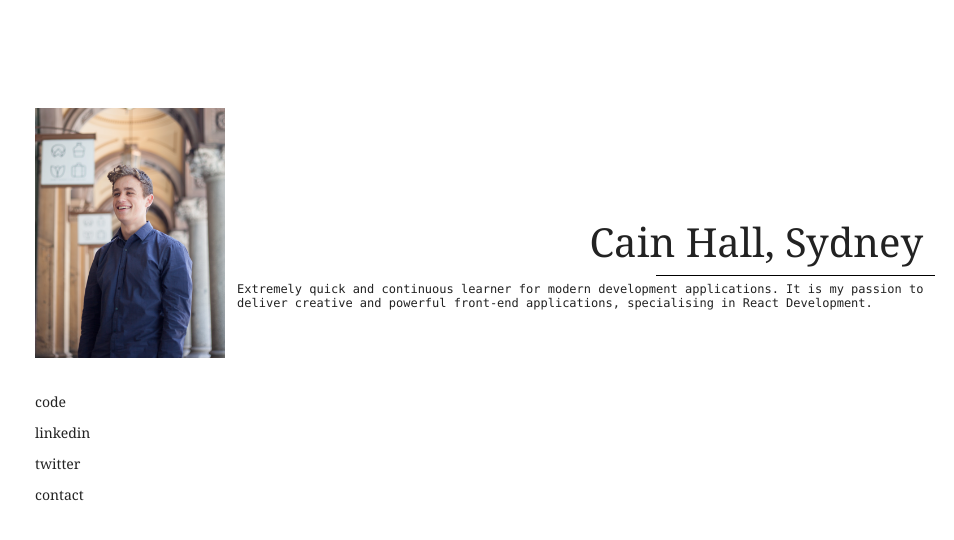
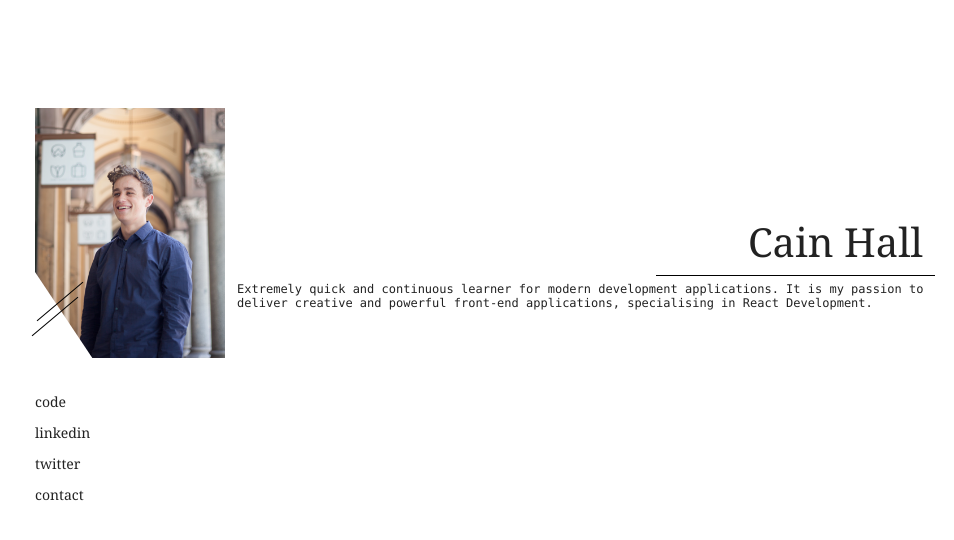
Before and after one commit to cain/personal, a Nuxt app: page / in a window 1280 px wide. Shown: the top 540 px of the page, without its empty margins (155-1109 px from the left). Built offline with nearby package versions, Linux system fonts and the light colour scheme.

Commit message:
triangle and lines for image

```diff
--- a/pages/index.vue
+++ b/pages/index.vue
@@ -1,7 +1,12 @@
 <template>
   <section class="container">
     <div class="side m-t-120">
-      <img src="/me.png" alt="me" class="banner-image" height="250px">
+      <div class="banner-image">
+        <div class="arrow-up"></div>
+        <div class="line line-1" style="width:60px"></div>
+        <div class="line line-2" style="width:60px"></div>
+        <img src="/me.png" alt="me" class="" height="250px">
+      </div>
       <div class="section-nav">
         <a href="https://github.com/cainhall">code</a>
         <a href="https://www.linkedin.com/in/cainhall/">linkedin</a>
@@ -13,7 +18,7 @@
       <div class="section-banner">
         <div class="">
           <h1 class="title text-right">
-            Cain Hall, Sydney
+            Cain Hall
           </h1>
           <div class="line w40 m-l-a"></div>
           <p class="sub-title">
@@ -55,6 +60,32 @@ export default {
   background: black;
 }
 
+.line-1 {
+  transform: rotate(140deg);
+  position: absolute;
+  bottom:60px;
+  left: -5px;
+}
+
+.line-2 {
+  transform: rotate(140deg);
+  position: absolute;
+  bottom:45px;
+  left: -10px;
+}
+
+.arrow-up {
+  width: 0;
+  height: 0;
+  border-left: 100px solid transparent;
+  border-right: 100px solid transparent;
+
+  border-bottom: 150px solid #fff;
+  position: absolute;
+  left: -140px;
+  bottom: 0px;
+}
+
 .m-l-a {
   margin-left: auto;
 }
@@ -70,6 +101,7 @@ export default {
 }
 .banner-image {
   margin-right: 12px;
+  position: relative;
 }
 .container {
   display: flex;
```
